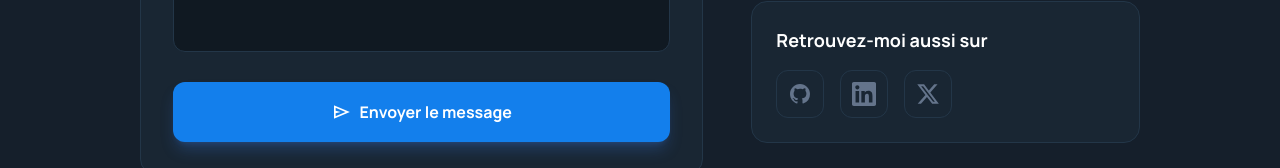
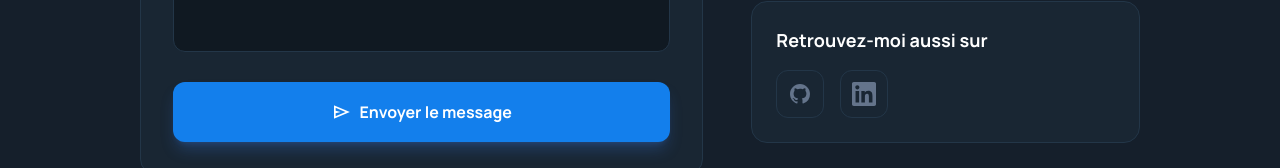
Before and after one commit to MathildeJNL/MathildeJ, an Angular app in the folder portfolio-mathilde/: page /contact in a window 1280 px wide. Shown: the part 1164-1332 px from the top of the page. Built offline with nearby package versions, Linux system fonts and the light colour scheme.

Commit message:
chore: Update URLs

```diff
--- a/portfolio-mathilde/src/app/pages/contact/contact.component.ts
+++ b/portfolio-mathilde/src/app/pages/contact/contact.component.ts
@@ -67,20 +67,14 @@
     {
       icon: 'github',
       name: 'GitHub',
-      url: 'https://github.com/MathildeJ',
+      url: 'https://github.com/MathildeJNL',
       colorClass: 'hover:text-gray-900 dark:hover:text-white'
     },
     {
       icon: 'linkedin',
       name: 'LinkedIn',
-      url: 'https://linkedin.com/in/mathildej',
+      url: 'https://www.linkedin.com/in/mathilde-jnl/',
       colorClass: 'hover:text-blue-600'
-    },
-    {
-      icon: 'twitter',
-      name: 'Twitter/X',
-      url: 'https://twitter.com/mathildej_dev',
-      colorClass: 'hover:text-blue-400'
     }
   ];
 
--- a/portfolio-mathilde/src/app/shared/components/footer/footer.component.ts
+++ b/portfolio-mathilde/src/app/shared/components/footer/footer.component.ts
@@ -21,9 +21,8 @@
   currentYear = new Date().getFullYear();
 
   socialLinks: SocialLink[] = [
-    { name: 'GitHub', url: 'https://github.com', icon: 'github' },
-    { name: 'LinkedIn', url: 'https://linkedin.com', icon: 'linkedin' },
-    { name: 'Twitter', url: 'https://twitter.com', icon: 'twitter' }
+    { name: 'GitHub', url: 'https://github.com/MathildeJNL', icon: 'github' },
+    { name: 'LinkedIn', url: 'https://www.linkedin.com/in/mathilde-jnl/', icon: 'linkedin' }
   ];
 
   scrollToTop(): void {
```
